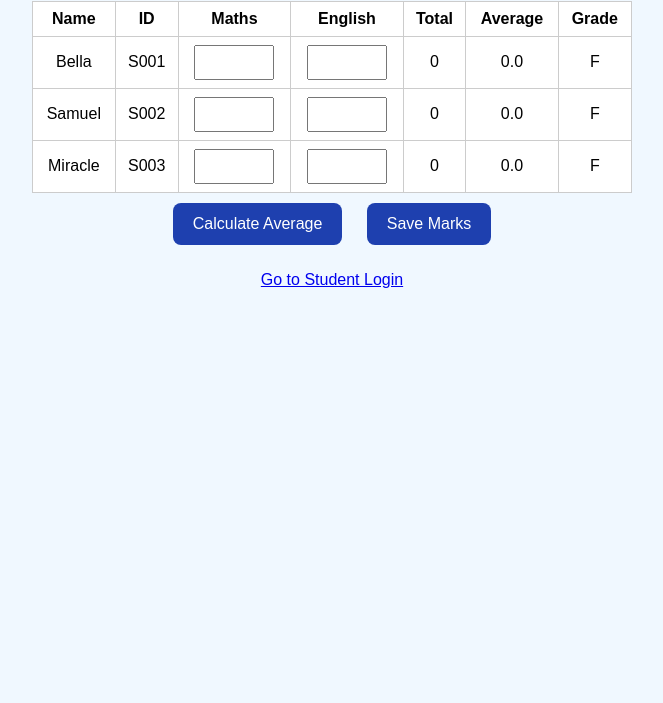
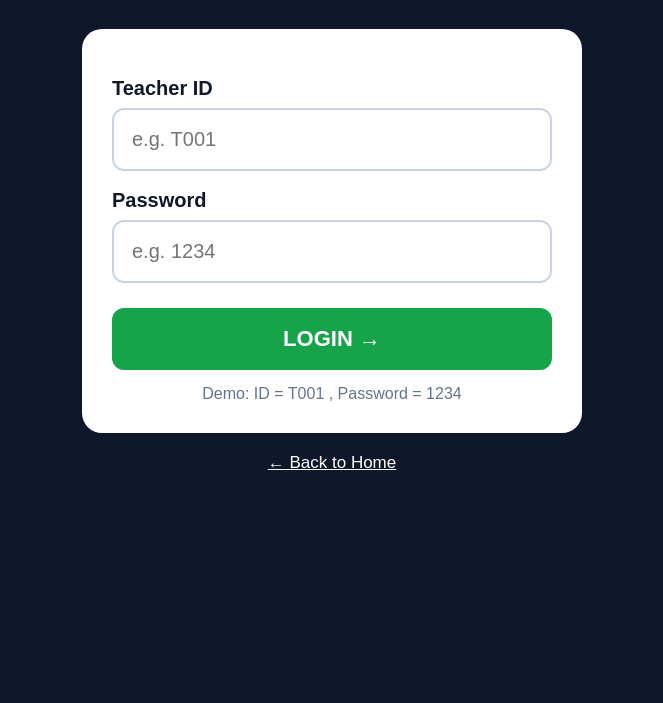
Before and after one commit to ksamuelfavour-wq/School-portal-, a plain HTML site: page teacher.html in a window 1280 px wide. Shown: the part 97-800 px from the top of the page, without its empty margins (308-971 px from the left). Drawn offline with Linux system fonts and the light colour scheme.

Commit message:
Update teacher.html

```diff
--- a/teacher.html
+++ b/teacher.html
@@ -1,62 +1,46 @@
 <!DOCTYPE html>
 <html>
 <head>
-<title>Teacher Portal</title>
+<title>Teacher Login - Bwijanga S.S</title>
 <meta name="viewport" content="width=device-width, initial-scale=1">
 <style>
-body{font-family:Arial;text-align:center;padding:10px;background:#f0f8ff}
-table{margin:auto;background:white;border-collapse:collapse;width:100%;max-width:600px}
-th,td{border:1px solid #ccc;padding:8px}
-input{width:60px;padding:8px;text-align:center}
-button{background:#1e40af;color:white;padding:12px 20px;border:none;border-radius:8px;font-size:16px;margin:10px}
+*{box-sizing:border-box;margin:0;padding:0}
+body{font-family:Arial;background:#0f172a;color:white;min-height:100vh;padding:25px 20px}
+h1{font-size:34px;text-align:center}
+p.sub{text-align:center;font-size:18px;margin:10px 0 30px;opacity:0.9}
+.box{background:white;color:#0f172a;border-radius:20px;padding:30px;max-width:500px;margin:0 auto}
+label{font-size:20px;font-weight:bold;display:block;margin-top:18px}
+input{width:100%;padding:18px;font-size:20px;border:2px solid #cbd5e1;border-radius:12px;margin-top:8px}
+button{width:100%;background:#16a34a;color:white;font-size:22px;font-weight:bold;padding:18px;border:none;border-radius:12px;margin-top:25px}
+.back{display:block;text-align:center;margin-top:20px;color:white;font-size:17px}
+#msg{font-size:18px;text-align:center;margin-top:15px;font-weight:bold}
 </style>
 </head>
 <body>
-<h1 style="color:#1e40af">TEACHER - ENTER MARKS</h1>
-<table>
-<tr><th>Name</th><th>ID</th><th>Maths</th><th>English</th><th>Total</th><th>Average</th><th>Grade</th></tr>
-<tr><td>Bella</td><td>S001</td><td><input id="S001-m" type="number"></td><td><input id="S001-e" type="number"></td><td id="S001-t">-</td><td id="S001-a">-</td><td id="S001-g">-</td></tr>
-<tr><td>Samuel</td><td>S002</td><td><input id="S002-m" type="number"></td><td><input id="S002-e" type="number"></td><td id="S002-t">-</td><td id="S002-a">-</td><td id="S002-g">-</td></tr>
-<tr><td>Miracle</td><td>S003</td><td><input id="S003-m" type="number"></td><td><input id="S003-e" type="number"></td><td id="S003-t">-</td><td id="S003-a">-</td><td id="S003-g">-</td></tr>
-</table>
-<button onclick="calc()">Calculate Average</button>
-<button onclick="saveMarks()">Save Marks</button>
+<h1>👨‍🏫 Teacher Login</h1>
+<p class="sub">Bwijanga S.S - Teachers Only</p>
+<div class="box">
+<label>Teacher ID</label>
+<input id="tid" placeholder="e.g. T001">
+<label>Password</label>
+<input id="tpass" type="password" placeholder="e.g. 1234">
+<button onclick="login()">LOGIN →</button>
 <p id="msg"></p>
-<p><a href="index.html">Go to Student Login</a></p>
+<p style="text-align:center;margin-top:15px;color:#64748b">Demo: ID = T001 , Password = 1234</p>
+</div>
+<a class="back" href="index.html">← Back to Home</a>
 <script>
-function getGrade(avg){
-if(avg>=80) return "A";
-if(avg>=70) return "B";
-if(avg>=60) return "C";
-if(avg>=50) return "D";
-return "F";
+function login(){
+let id=document.getElementById("tid").value.trim().toUpperCase();
+let pass=document.getElementById("tpass").value.trim();
+if(id==="T001" && pass==="1234"){
+document.getElementById("msg").innerText="Welcome Teacher! Loading dashboard...";
+setTimeout(()=>{window.location.href="teacher-dashboard.html";},800);
+}else{
+document.getElementById("msg").innerText="❌ Wrong ID or Password. Try T001 / 1234";
+document.getElementById("msg").style.color="red";
 }
-function calc(){
-let ids=["S001","S002","S003"];
-ids.forEach(id=>{
-let m=Number(document.getElementById(id+"-m").value||0);
-let e=Number(document.getElementById(id+"-e").value||0);
-let total=m+e;
-let avg=(total/2).toFixed(1);
-document.getElementById(id+"-t").innerText=total;
-document.getElementById(id+"-a").innerText=avg;
-document.getElementById(id+"-g").innerText=getGrade(avg);
-});
 }
-function saveMarks(){
-calc();
-let data={};
-["S001","S002","S003"].forEach(id=>{
-data[id]={maths:document.getElementById(id+"-m").value, english:document.getElementById(id+"-e").value};
-});
-localStorage.setItem("schoolMarks", JSON.stringify(data));
-document.getElementById("msg").innerText="Saved! Students will now see these marks.";
-}
-let saved=JSON.parse(localStorage.getItem("schoolMarks")||"{}");
-for(let id in saved){
-if(document.getElementById(id+"-m")){document.getElementById(id+"-m").value=saved[id].maths; document.getElementById(id+"-e").value=saved[id].english;}
-}
-calc();
 </script>
 </body>
 </html>
```
